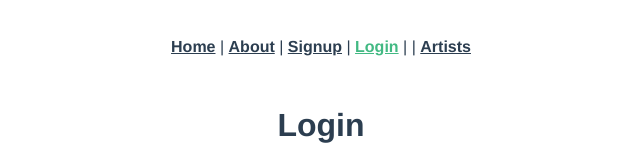
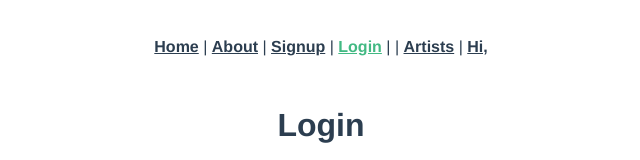
Before and after one commit to ethanfrader/capstone_frontend, a Vue app: page /login in a window 1280 px wide. Shown: the top 160 px of the page, without its empty margins (319-959 px from the left). Built offline with nearby package versions, Linux system fonts and the light colour scheme; no server answers.

Commit message:
add user_id to localstorage and show user in nav

```diff
--- a/src/App.vue
+++ b/src/App.vue
@@ -6,8 +6,10 @@
       <router-link v-if="!jwt" to="/signup">Signup</router-link> |
       <router-link v-if="!jwt" to="/login">Login</router-link> |
       <router-link v-if="jwt" to="/logout">Logout</router-link> |
-      <router-link to="/artists">Artists</router-link>
+      <router-link to="/artists">Artists</router-link> |
+      <router-link :to="`/users/${userId}`">Hi, {{user.first_name}}</router-link>
     </div>
+
     <router-view/>
   </div>
 </template>
@@ -42,20 +44,24 @@ export default {
   data: function() {
     return {
       jwt: null,
-      // user: {},
+      userId: "",
+      user: {},
     };
   },
   created: function() {
     this.setJwt();
-    // want to put user's name and picture up top when logged in
-    // axios.get("/api/users").then(response => {
-    //   this.user = response.data;
-    // });
+    this.setUserId();
   },
   methods: {
     setJwt: function() {
       this.jwt = localStorage.jwt;
     },
+    setUserId: function() {
+      this.userId = localStorage.userId;
+      axios.get("/api/users/" + this.userId).then(response => {
+        this.user = response.data;
+      });
+    },
   },
 };
 </script>
--- a/src/views/Login.vue
+++ b/src/views/Login.vue
@@ -42,6 +42,7 @@ export default {
         .then(response => {
           axios.defaults.headers.common["Authorization"] = "Bearer " + response.data.jwt;
           localStorage.setItem("jwt", response.data.jwt);
+          localStorage.setItem("userId", response.data.user_id);
           this.$router.push("/");
         })
         .catch(error => {
--- a/src/views/Logout.vue
+++ b/src/views/Logout.vue
@@ -10,6 +10,7 @@ export default {
   created: function() {
     delete axios.defaults.headers.common["Authorization"];
     localStorage.removeItem("jwt");
+    localStorage.removeItem("userId");
     this.$router.push("/");
   },
 };
```
